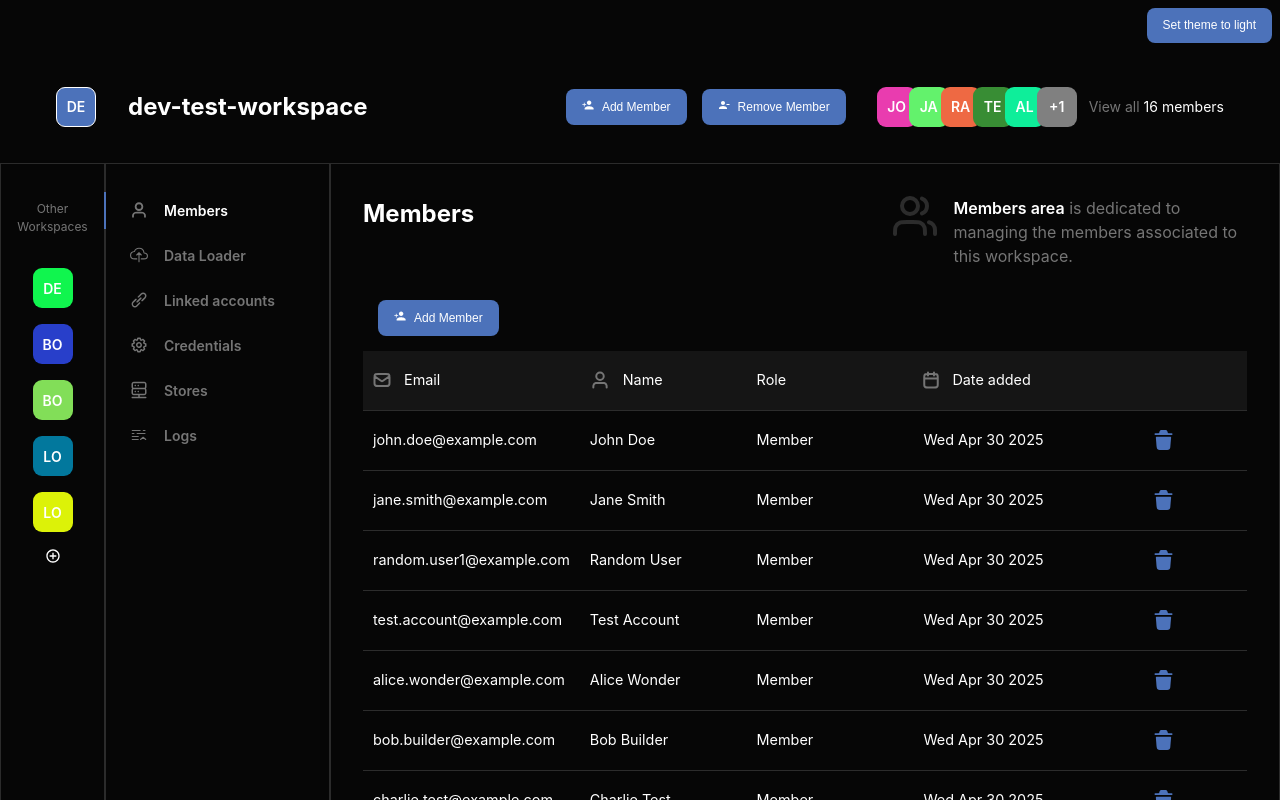
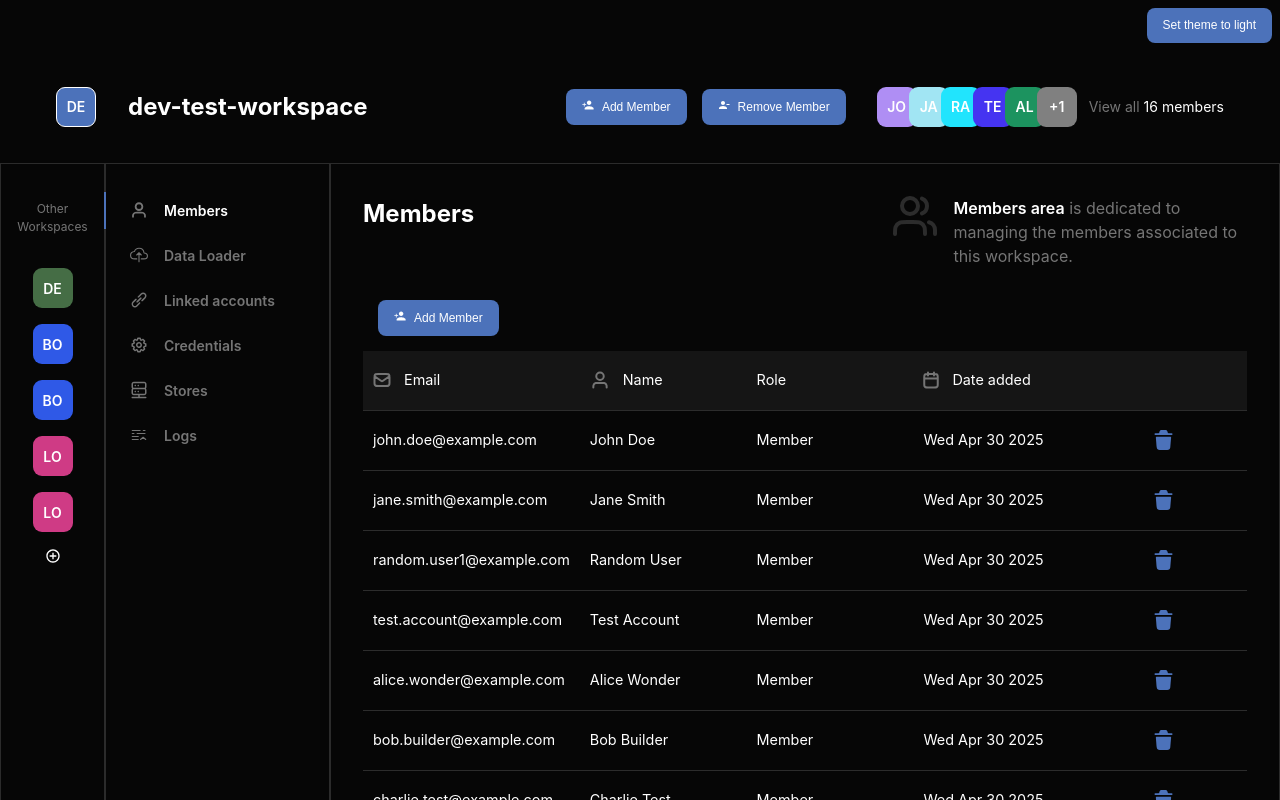
Before and after one commit to EO-DataHub/eodhp-workspace-ui, a React (Vite) app: page / in a window 1280 px wide. Shown: the top 800 px of the page. Built offline with nearby package versions, Linux system fonts and the light colour scheme.

Commit message:
Get icon colour based on workspace name

```diff
--- a/src/components/ProfileTile/ProfileTile.tsx
+++ b/src/components/ProfileTile/ProfileTile.tsx
@@ -36,6 +36,16 @@ export const ProfileTile = ({
     return colorVal;
   };
 
+  const getAssociatedColor = (inputString: string) => {
+    const letters = '0123456789ABCDEF';
+    let colorVal = '#';
+    for (let i = 0; i < 6; i++) {
+      const charCode = inputString.charCodeAt(i % inputString.length);
+      colorVal += letters[charCode % 16];
+    }
+    return colorVal;
+  };
+
   const id = Math.random().toString(36).substring(7);
 
   const tooltipPortal =
@@ -59,7 +69,7 @@ export const ProfileTile = ({
         data-tooltip-content={username}
         data-tooltip-id={`full-name-${username}-${id}`}
         style={{
-          backgroundColor: color || getRandomColor(),
+          backgroundColor: color || getAssociatedColor(username),
           borderColor: borderColor || 'none',
           border: borderColor ? undefined : 'none',
         }}
```
